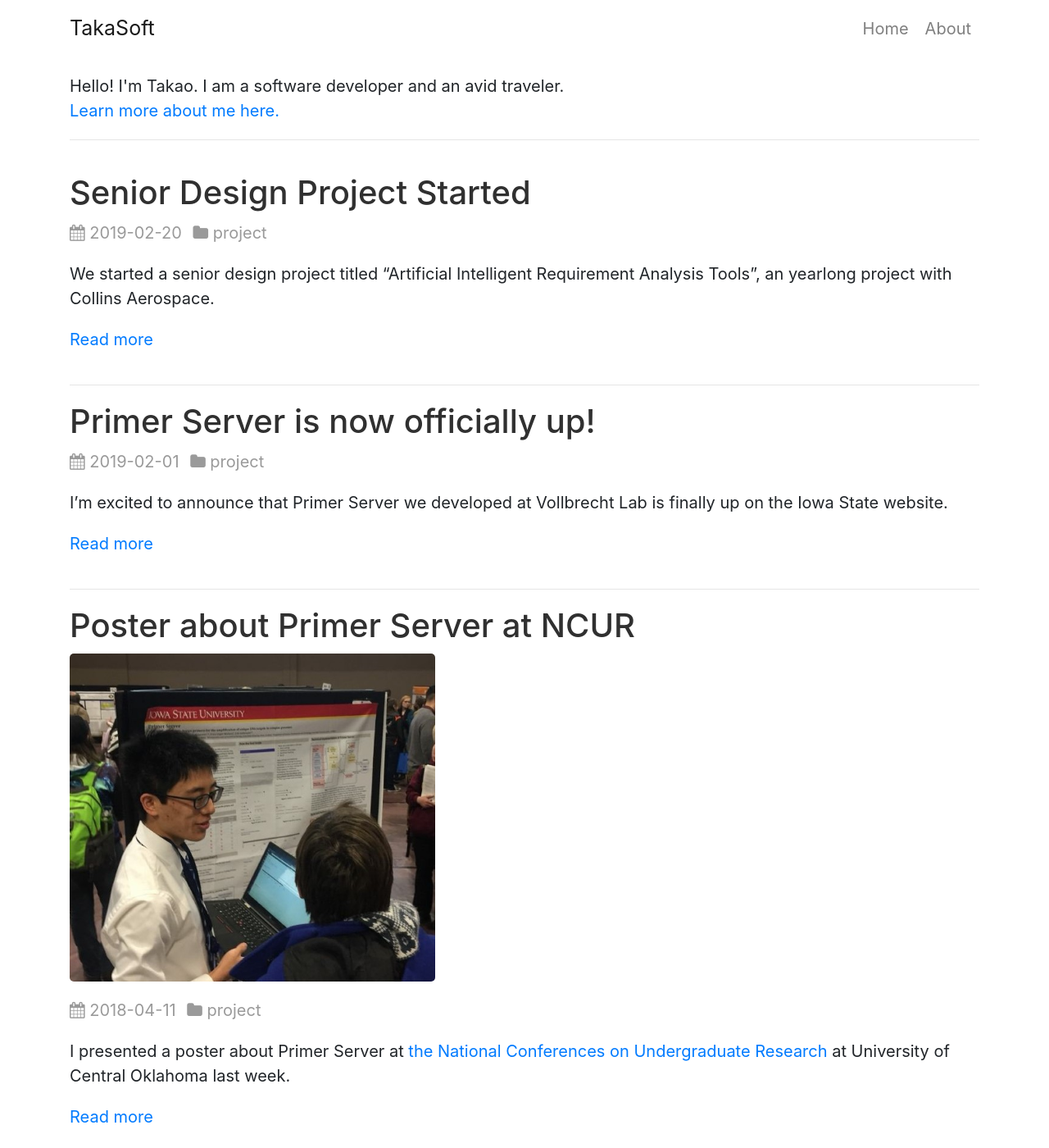
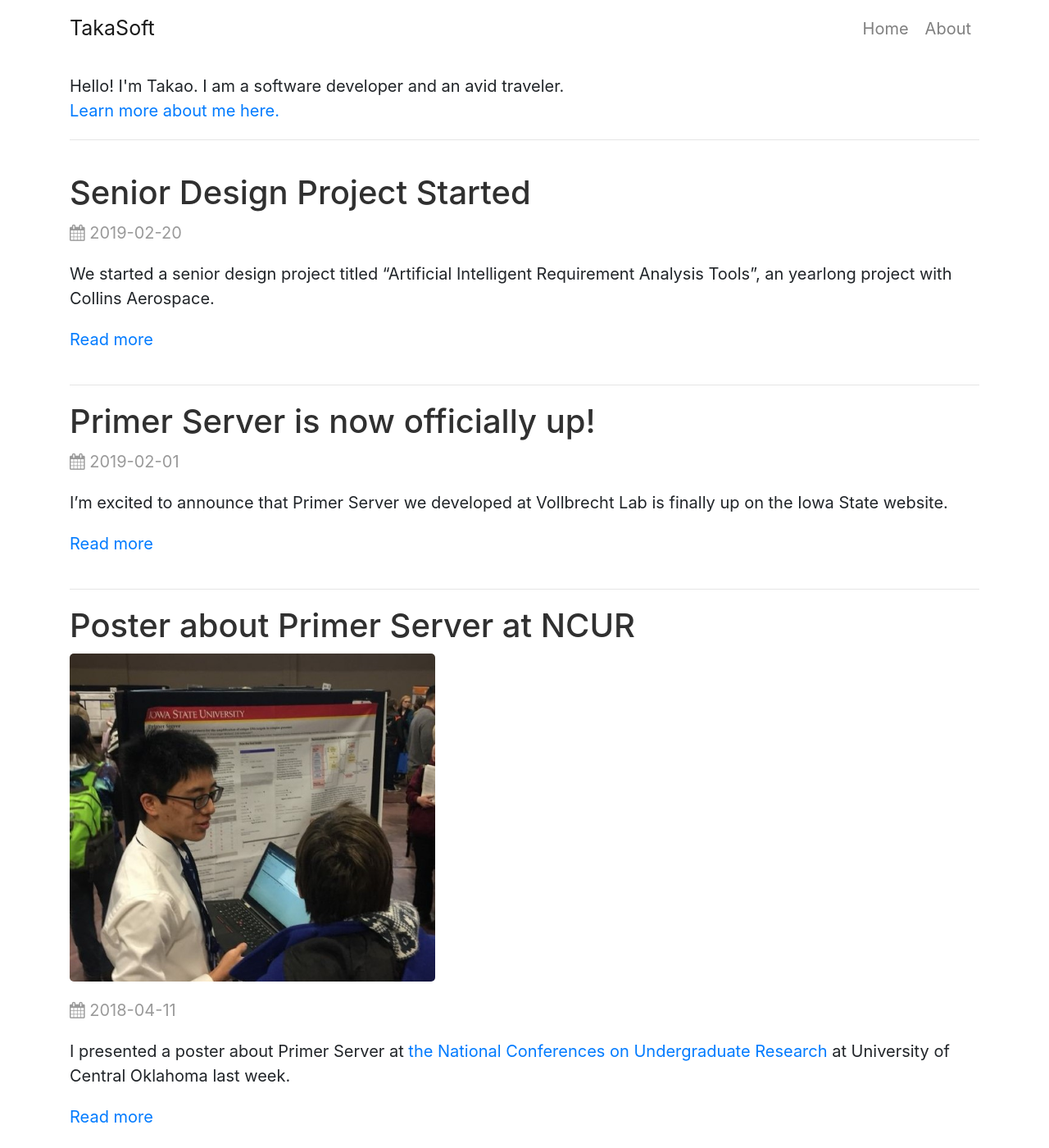
Before and after one commit to takasoft/takasoft.github.io, a Jekyll site: the page built from index.html, in a window 1280 px wide and 1400 px high. Shown: the whole window at 82% size. Built offline with Jekyll 4.4.1, drawn with Linux system fonts in a browser that asks for light colours; the list of posts is cut into pages by our own code; some of the changed text lies outside the part shown.

Commit message:
remove category

```diff
--- a/index.html
+++ b/index.html
@@ -30,14 +30,6 @@
           <time class="entry-date published" datetime="{{ post.date | date_to_xmlschema}}">
             {{ post.date | date: "%Y-%m-%d" }}
           </time>
-        </span>
-        <span class="post-category">
-          {% for category in post.categories %}
-            <i class="fa fa-folder"></i>
-            <a class="post-category" href="{{ site.url }}{{ site.baseurl }}/category/{{ category }}">
-              {{ category }}
-            </a>
-          {% endfor %}
         </span>
       </div>
 
```
